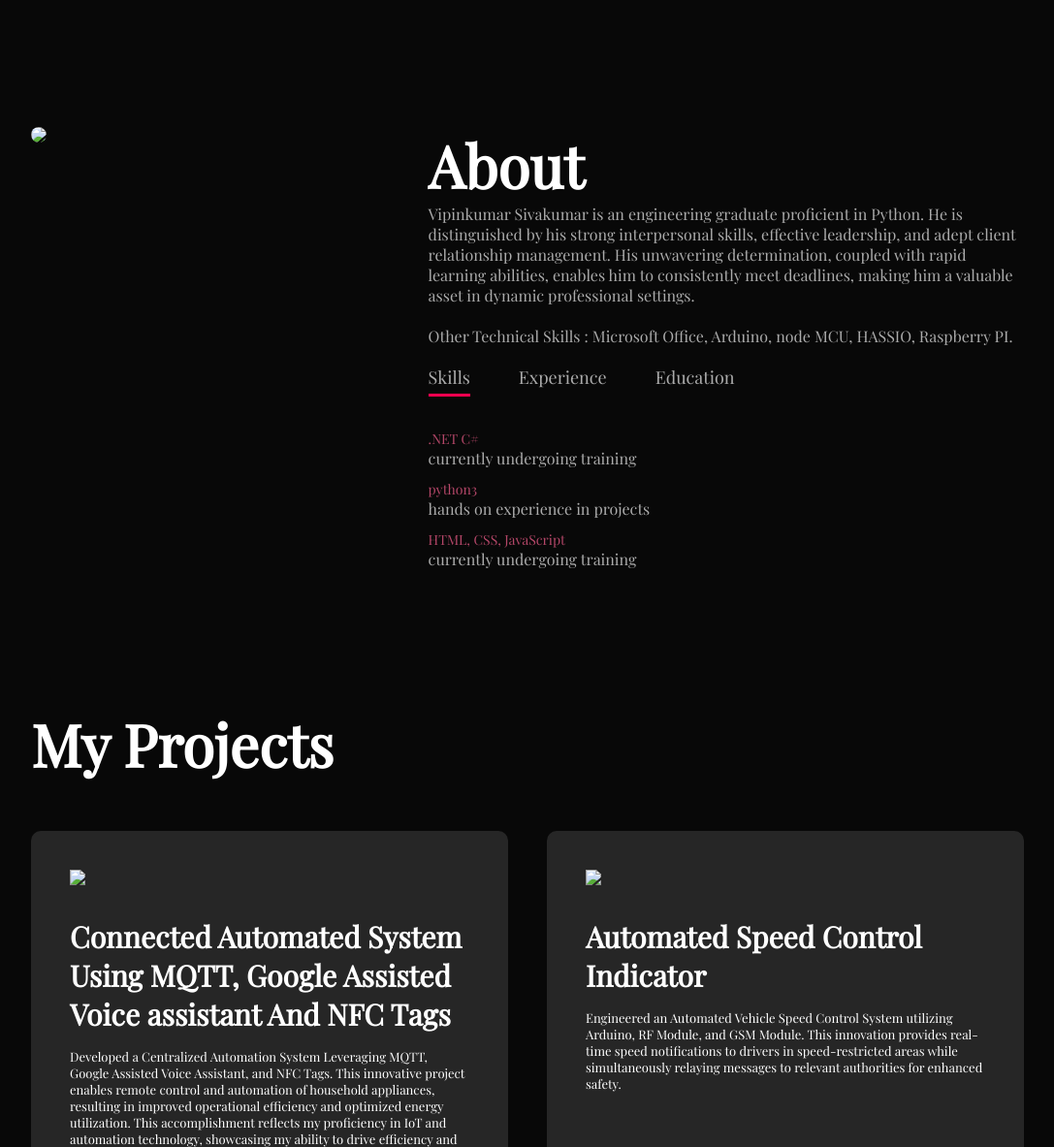
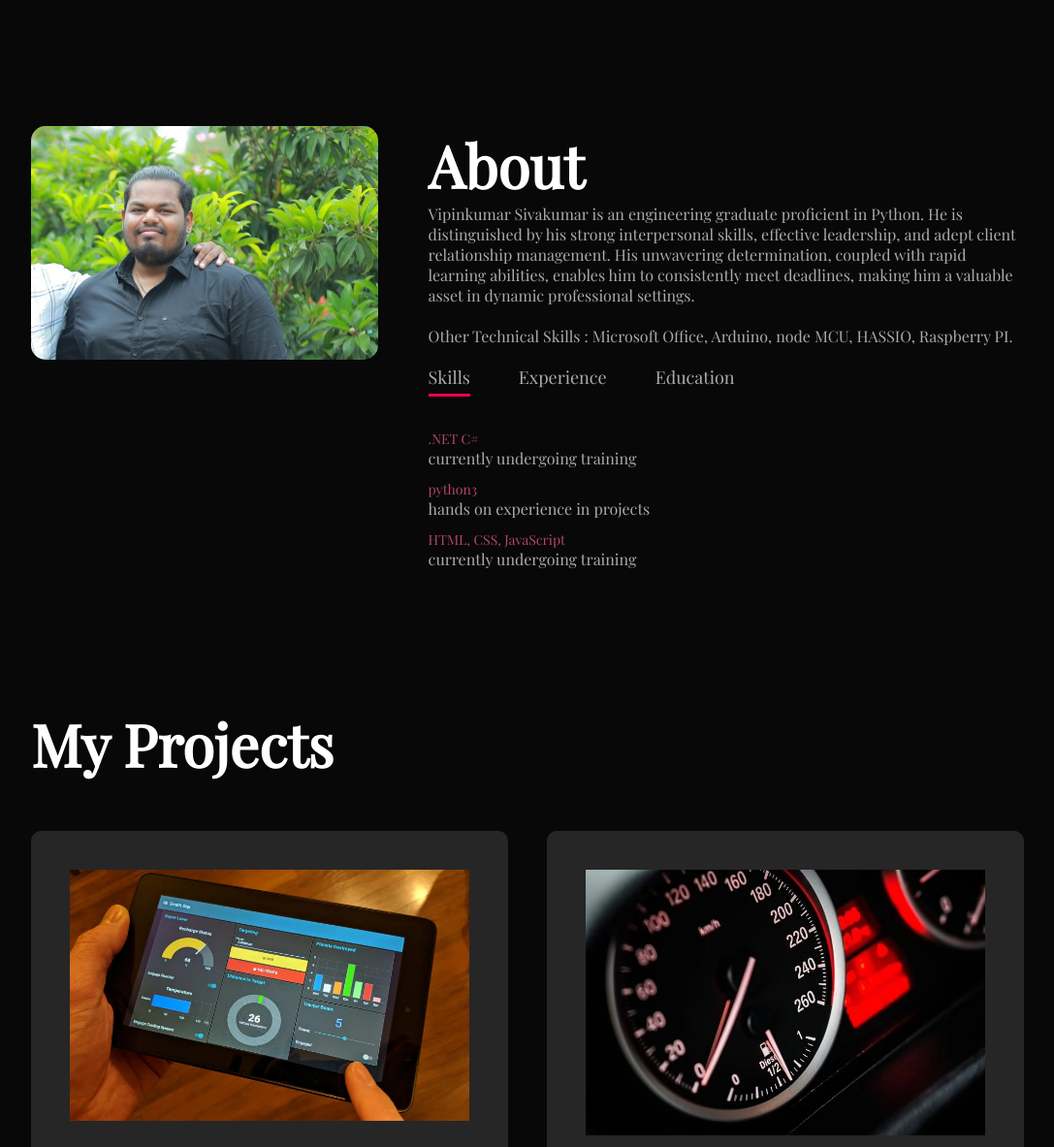
Before and after one commit to koustubham/vipinkumarcv, a plain HTML site: page index.html in a window 1280 px wide. Shown: the part 760-1943 px from the top of the page at 97% size, without its empty margins (96-1183 px from the left). Drawn offline with nearby package versions, Linux system fonts and the light colour scheme.

Commit message:
Add files via upload

```diff
--- a/index.html
+++ b/index.html
@@ -12,7 +12,7 @@
     <div id="header">
         <div class="container">
             <nav>
-                <img src="./assets/logo.png" class="logo">
+                <img src="./logo.png" class="logo">
                 <ul id="sidemenu">
                     <li>
                         <a href="#header">Home</a>
@@ -41,7 +41,7 @@
         <div class="container">
             <div class="row">
                 <div class="about-col-1">
-                    <img src="./assets/Profile-Avatar-PNG.jpeg">
+                    <img src="./Profile-Avatar-PNG.jpeg">
                 </div>
 
                 <div class="about-col-2">
@@ -94,7 +94,7 @@
             <h1 class="sub-title">My Projects</h1>
             <div class="project-list">
                 <div>
-                    <img src="./assets/mqtt.png" class="project-list-image">
+                    <img src="./mqtt.png" class="project-list-image">
                     <h2>Connected Automated System Using MQTT, Google Assisted Voice assistant And NFC Tags</h2>
                     <p>Developed a Centralized Automation System Leveraging MQTT, Google Assisted Voice Assistant, and NFC Tags. This
                         innovative project enables remote control and automation of household appliances, resulting in improved
@@ -103,7 +103,7 @@
                 </div>
 
                 <div>
-                    <img src="./assets/meter.png" class="project-list-image">
+                    <img src="./meter.png" class="project-list-image">
                     <h2>Automated Speed Control Indicator</h2>
                     <p>Engineered an Automated Vehicle Speed Control System utilizing Arduino, RF Module, and GSM Module. This
                         innovation provides real-time speed notifications to drivers in speed-restricted areas while simultaneously relaying
@@ -124,7 +124,7 @@
                         <a href="https://www.linkedin.com/in/vipinkumar-sivakumar-2071321a1?utm_source=share&utm_campaign=share_via&utm_content=profile&utm_medium=android_app"><i class="fa-brands fa-linkedin"></i></a>
                     </div>
 
-                    <a href="./assets/Neudesic_VipinkumarSivakumar.pdf" download class="btn btn2">Download CV</a>
+                    <a href="./Neudesic_VipinkumarSivakumar.pdf" download class="btn btn2">Download CV</a>
                 </div>
             </div>
         </div>
```
